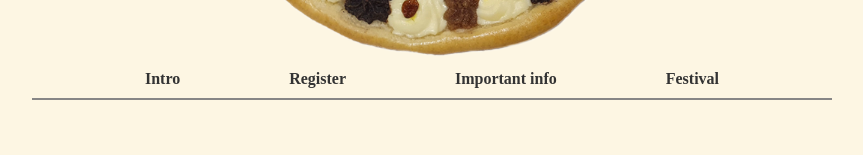
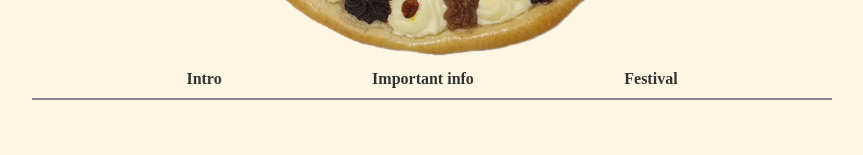
Before and after one commit to vladidobro/infra, a Vue app in the folder frontend/: page / in a window 1280 px wide. Shown: the part 241-396 px from the top of the page, without its empty margins (208-1071 px from the left). Built offline with nearby package versions, Linux system fonts and the light colour scheme; a web font is replaced by a local one.

Commit message:
feat(navbar): remove registration

```diff
--- a/frontend/src/components/NavBar.vue
+++ b/frontend/src/components/NavBar.vue
@@ -1,7 +1,7 @@
 <template>
   <nav class="navbar">
       <router-link to="/home">{{ t('navbar.home') }}</router-link>
-      <router-link to="/register">{{ t('navbar.register') }}</router-link>
+      <!-- <router-link to="/register">{{ t('navbar.register') }}</router-link> -->
       <router-link to="/info">{{ t('navbar.instruction') }}</router-link>
       <router-link to="/festival">{{ t('navbar.festival') }}</router-link>
   </nav>
```
